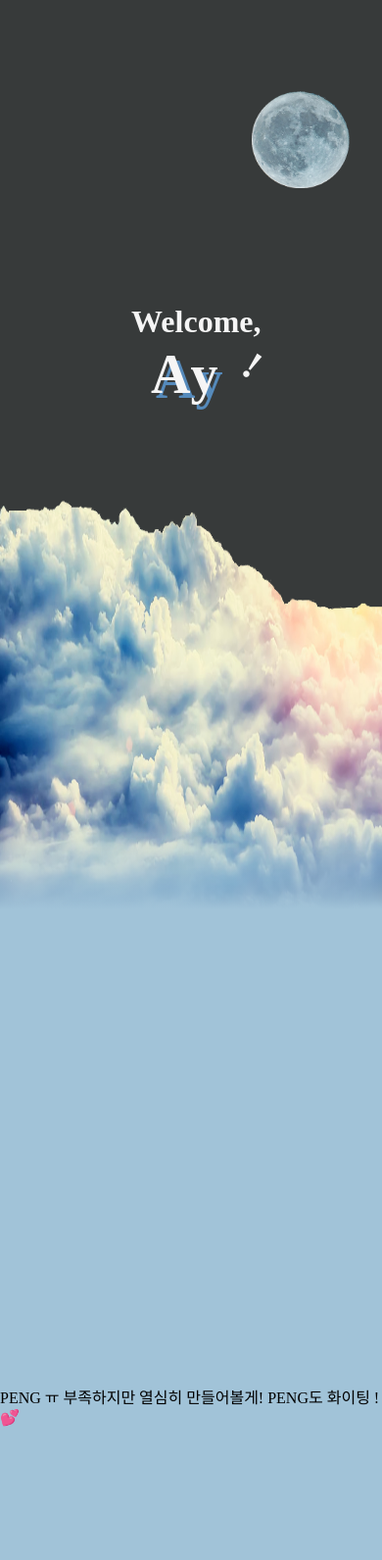
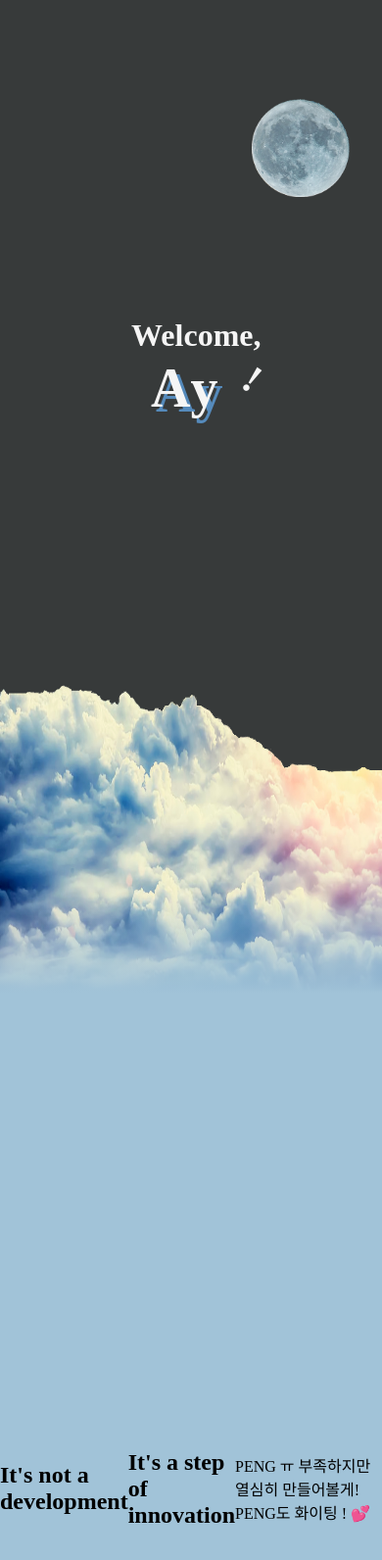
Before and after one commit to Jang-Ahyoung/MyPortfolio_Site, a plain HTML site: page index.html in a window 390 px wide. Shown: the top 1592 px of the page at 98% size. Drawn offline with Linux system fonts and the light colour scheme.

Commit message:
모바일 반응형 수정

```diff
--- a/index.html
+++ b/index.html
@@ -18,6 +18,8 @@
             <span id='gradient'></span> </div>
     </section>
     <div class="middle" id='middle'>
+    <h2>It's not a development</h2><br/>
+    <h2>It's a step of innovation</h2>
         PENG ㅠ 부족하지만 열심히 만들어볼게! PENG도 화이팅 ! 💕
     </div>
 
@@ -56,12 +58,12 @@
             let value = window.scrollY;
 
             if (window.innerWidth > 500){
-                cloud.style.bottom = -value*3+'px';
+                cloud.style.bottom = -value*1.5+'px';
                 if( value == 0 ) cloud.style.bottom = 0;
 
-                if ( window.innerWidth < 500 && value > 130 ) {
-                    cloud.style.bottom = -20+'%';}
-                else if(value > 130) cloud.style.bottom = -30+'%';
+                if ( window.innerWidth < 600 && value > 110 ) {
+                    cloud.style.bottom = -10+'%';}
+                else if(value > 130) cloud.style.bottom = -40+'%';
             }else cloud.style.bottom = 0;
 
             moon.style.left = window.innerWidth*0.66+value+'px';
--- a/style.css
+++ b/style.css
@@ -14,7 +14,7 @@ body {
 section {
   position: relative;
   width: 100%;
-  height: 110vh;
+  height: 120vh;
   overflow: hidden;
   display: flex;
   justify-content: center;
@@ -63,7 +63,7 @@ section > #sun {
   left: 0;
   height: 100%;
   bottom: -100%;
-  transform: translateY(15%);
+  transform: translateY(20%);
   width: 100%;
   z-index: 1;
   transition: 0.5s;
@@ -72,7 +72,9 @@ section > #sun {
 .animation > span {
   transition: 0.5s;
 }
-
+section h2 {
+  transform: translateY(30%);
+}
 #text {
   padding: 20px;
 }
@@ -159,11 +161,6 @@ section > #sun {
   }
 }
 
-@media screen and (max-width: 1000px) {
-  #cloud {
-    max-height: 60%;
-  }
-}
 @media screen and (max-width: 600px) {
   #text > span,
   #animation > span {
@@ -171,7 +168,7 @@ section > #sun {
     font-size: 5.7rem;
   }
   #cloud {
-    max-height: 500px;
+    max-height: 400px;
   }
 }
 @media screen and (max-width: 500px) {
```
